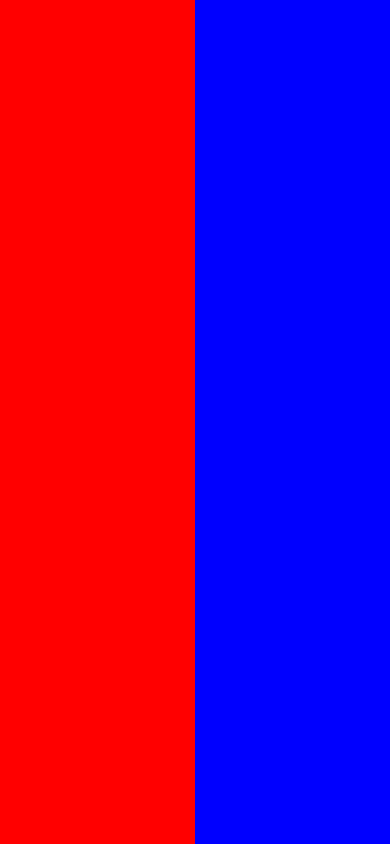
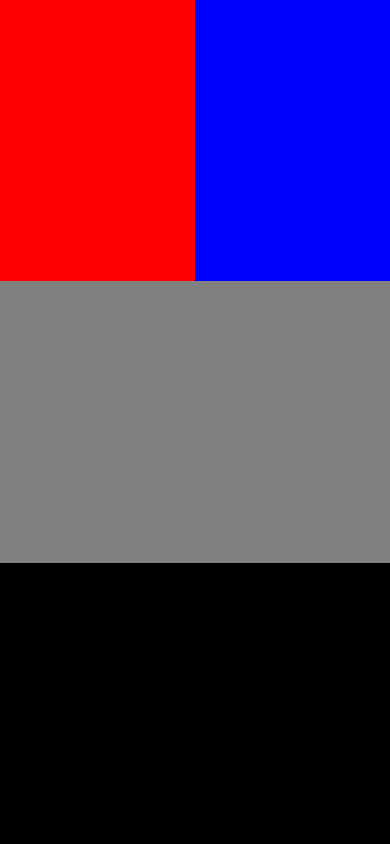
Before and after one commit to muhriswan321/105841104821-Riswan-labweb, a React Native app: screen / in a window 390 px wide. Built offline with nearby package versions, Linux system fonts and the light colour scheme.

Commit message:
Tugas Riswan

```diff
--- a/App.js
+++ b/App.js
@@ -4,6 +4,10 @@ import React from 'react'
 export default function App() {
   return (
     <View
+      style={{
+        flex: 1,
+      }}>
+      <View
       style={{
         flex: 1,
         flexDirection: "row",
@@ -19,6 +23,19 @@ export default function App() {
           flex: 1,
           backgroundColor: "blue",
         }}>
+        </View>
+        </View>
+      <View
+        style={{
+          flex: 1,
+          backgroundColor: "grey",
+        }}>
+      </View>
+      <View
+        style={{
+          flex: 1,
+          backgroundColor: "black",
+        }}>
       </View>
     </View>
   );
```
